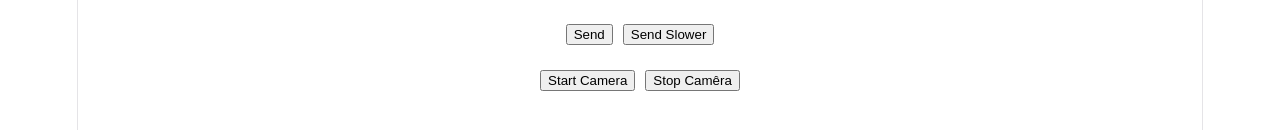
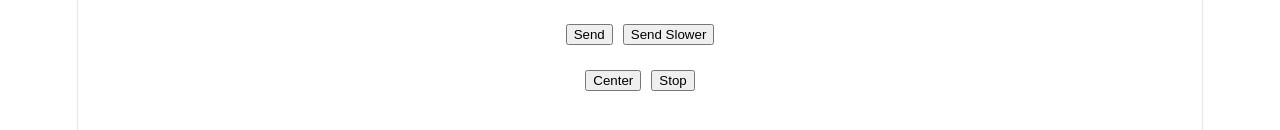
Before and after one commit to QuangNTrex/CamPi__Webcam_AI, a React app in the folder frontend/: page / in a window 1280 px wide. Shown: the part 600-730 px from the top of the page. Built offline with nearby package versions, Linux system fonts and the light colour scheme; the HTML template or start-up script is replaced by a standard one.

Commit message:
update stream

```diff
--- a/frontend/src/App.jsx
+++ b/frontend/src/App.jsx
@@ -54,8 +54,6 @@ function App() {
     }
   };
 
-
-
   // Center servo
   const centerServo = async () => {
     await fetch(`${API_URL}/servo/center`, { method: "POST" });
@@ -67,12 +65,7 @@ function App() {
     await fetch(`${API_URL}/servo/stop`, { method: "POST" });
     setStatus("Stopped");
   };
-  const startCamera = () => {
-    fetch(`${API_URL}/camera/start`, { method: "POST" });
-  }
-  const stopCamera = () => {
-    fetch(`${API_URL}/camera/stop`, { method: "POST" });
-  }
+
   return (
     <div style={{ textAlign: "center", marginTop: "50px" }}>
       <img
@@ -105,9 +98,9 @@ function App() {
       </div>
 
       <div style={{ marginTop: "20px" }}>
-        <button onClick={startCamera}>Start Camera</button>
-        <button onClick={stopCamera} style={{ marginLeft: "10px" }}>
-          Stop Camêra
+        <button onClick={centerServo}>Center</button>
+        <button onClick={stopServo} style={{ marginLeft: "10px" }}>
+          Stop
         </button>
       </div>
 
```
